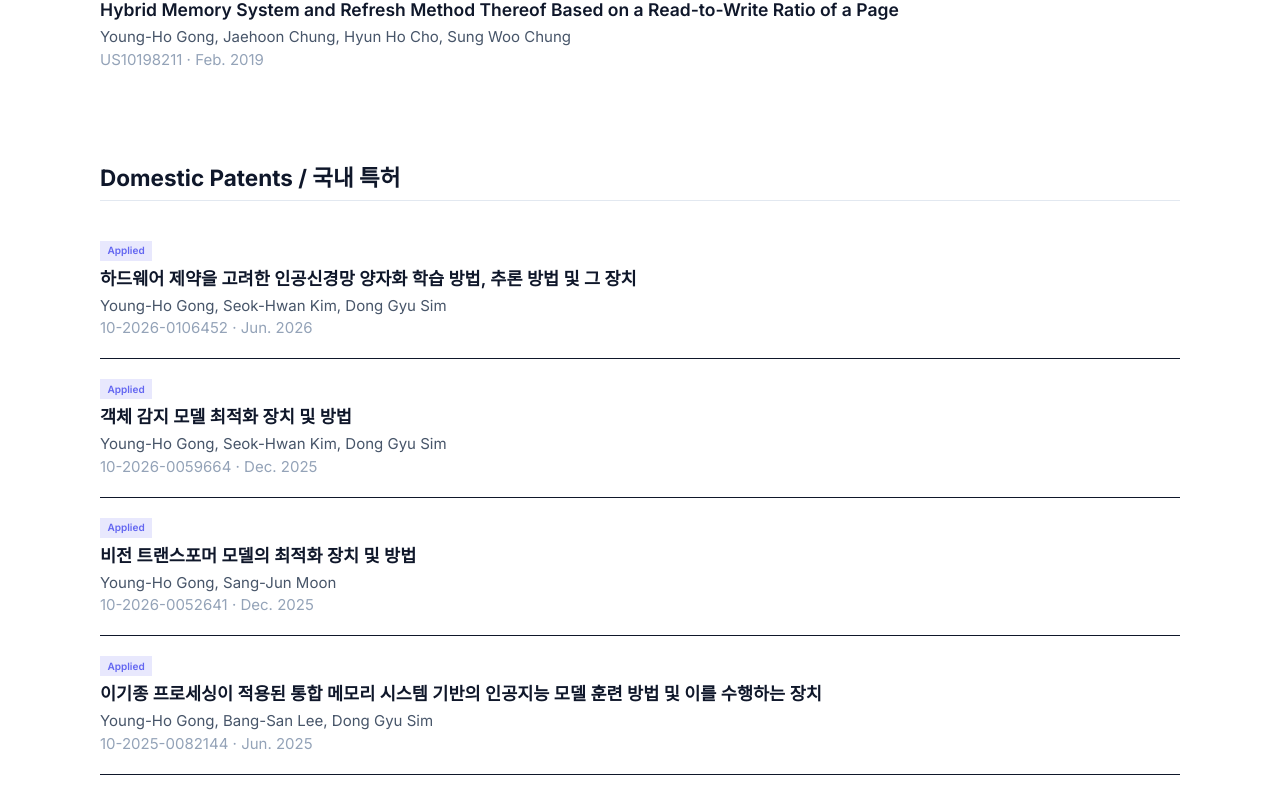
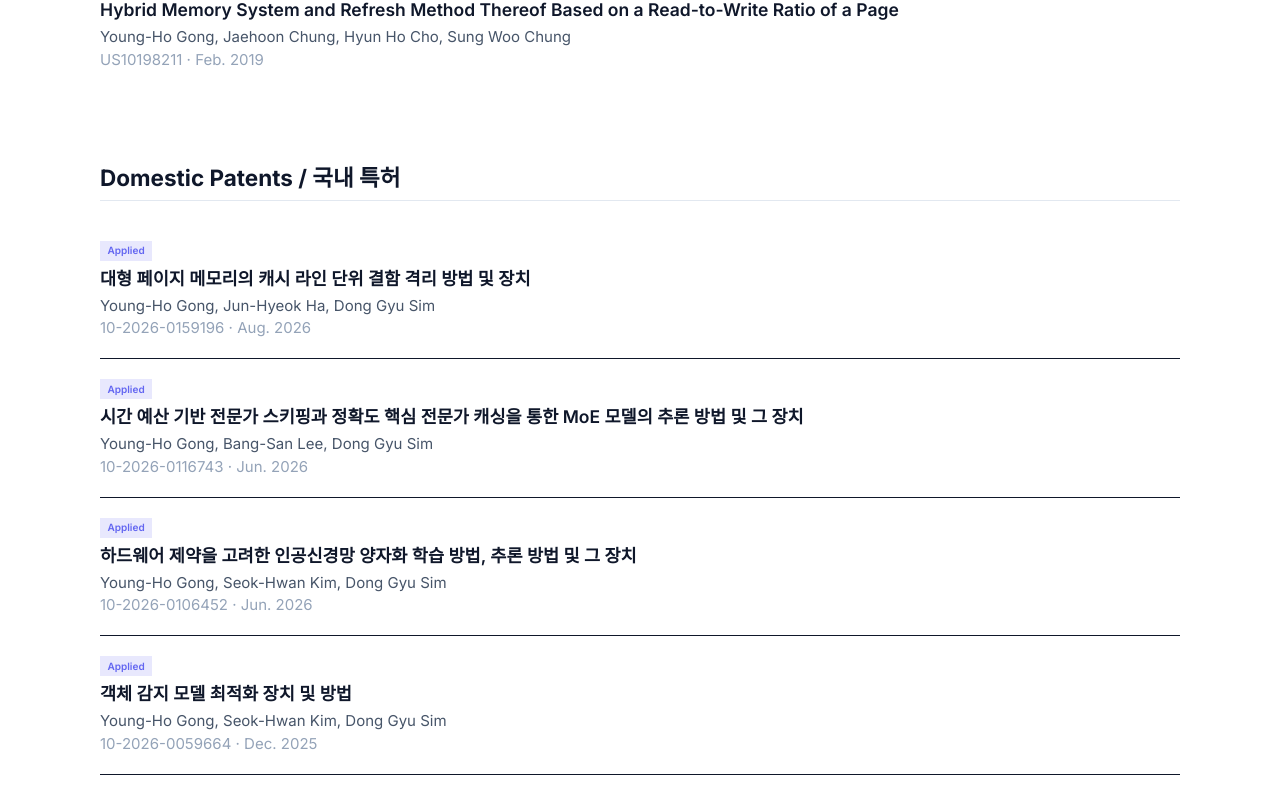
Before and after one commit to aica-ssu/aica-ssu.github.io, a Next.js app: page /patents in a window 1280 px wide. Shown: the part 790-1583 px from the top of the page. Built offline with nearby package versions, Linux system fonts and the light colour scheme.

Commit message:
patents: 메모리 결함 격리 및 MoE 전문가 스키핑 특허 출원 추가

```diff
--- a/src/data/patents.ts
+++ b/src/data/patents.ts
@@ -14,6 +14,8 @@ export const internationalPatents: Patent[] = [
 ];
 
 export const domesticPatents: Patent[] = [
+  { title: "대형 페이지 메모리의 캐시 라인 단위 결함 격리 방법 및 장치", inventors: "Young-Ho Gong, Jun-Hyeok Ha, Dong Gyu Sim", number: "10-2026-0159196", date: "Aug. 2026", status: "Applied" },
+  { title: "시간 예산 기반 전문가 스키핑과 정확도 핵심 전문가 캐싱을 통한 MoE 모델의 추론 방법 및 그 장치", inventors: "Young-Ho Gong, Bang-San Lee, Dong Gyu Sim", number: "10-2026-0116743", date: "Jun. 2026", status: "Applied" },
   { title: "하드웨어 제약을 고려한 인공신경망 양자화 학습 방법, 추론 방법 및 그 장치", inventors: "Young-Ho Gong, Seok-Hwan Kim, Dong Gyu Sim", number: "10-2026-0106452", date: "Jun. 2026", status: "Applied" },
   { title: "객체 감지 모델 최적화 장치 및 방법", inventors: "Young-Ho Gong, Seok-Hwan Kim, Dong Gyu Sim", number: "10-2026-0059664", date: "Dec. 2025", status: "Applied" },
   { title: "비전 트랜스포머 모델의 최적화 장치 및 방법", inventors: "Young-Ho Gong, Sang-Jun Moon", number: "10-2026-0052641", date: "Dec. 2025", status: "Applied" },
```
